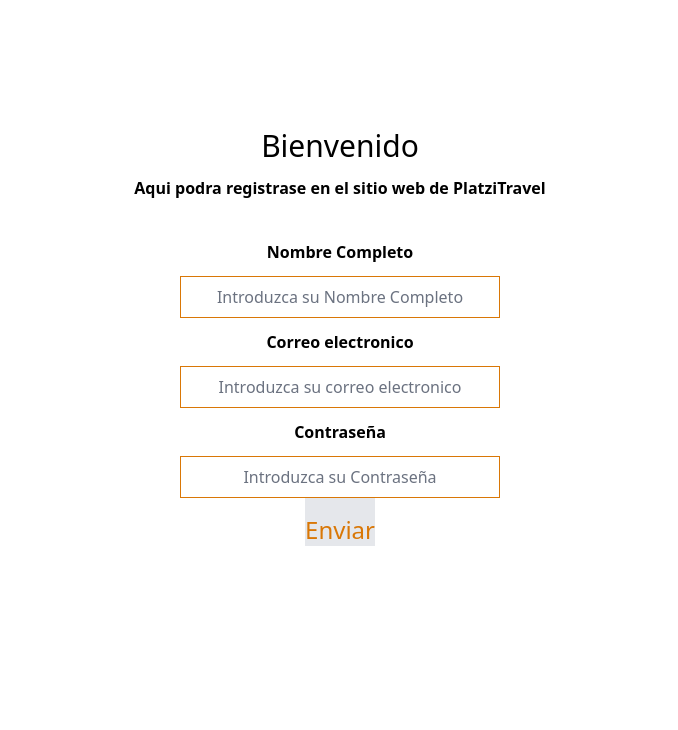
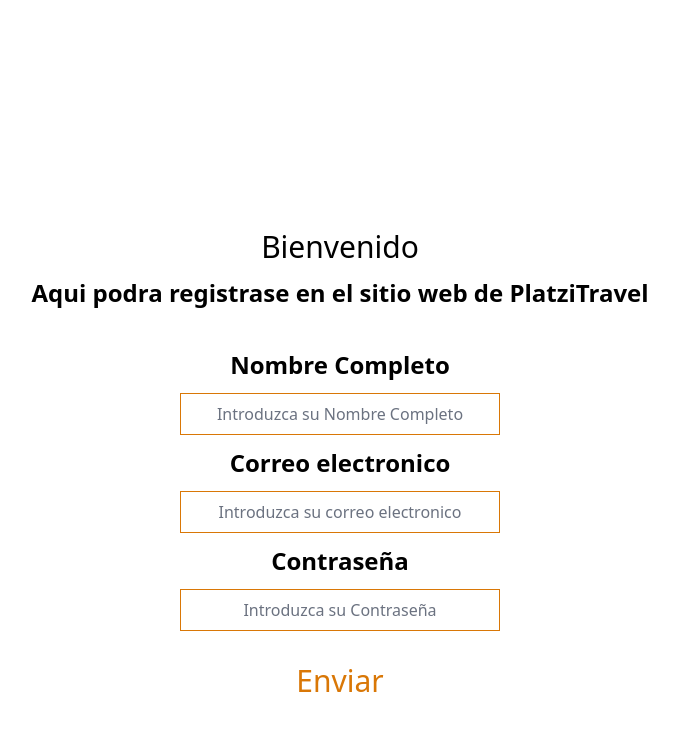
Before and after one commit to DIegoDevcode/Platzi-travel-tailwindcss, a website: page public/registrationForm.html in a window 1280 px wide. Shown: the whole page, without its empty margins (300-978 px from the left). Drawn offline with Linux system fonts and the light colour scheme.

```diff
--- a/public/registrationForm.html
+++ b/public/registrationForm.html
@@ -11,19 +11,16 @@
 <body class="grid place-items-center w-screen h-screen">
    <main>
       <h1 class="text-center text-3xl pt-32">Bienvenido</h1>
-      <p class="text-center text-1xl font-semibold pt-3">Aqui podra registrase en el sitio web de PlatziTravel</p>
+      <h2 class="text-center text-2xl font-semibold pt-3">Aqui podra registrase en el sitio web de PlatziTravel</h2>
       <div class="flex flex-col items-center justify-center">
-         <h2 class="pt-10 pb-3 text-center font-semibold">Nombre Completo</h2>
+         <h1 class="pt-10 pb-3 text-center font-semibold text-2xl">Nombre Completo</h1>
          <input class="border-amber-600 w-80 text-center" type="text" placeholder="Introduzca su Nombre Completo">
-         <h2 class="pt-3 pb-3 text-center font-semibold">Correo electronico</h2>
-         <input class="border-amber-600 w-80 text-center" type="email" name="" id=""
-            placeholder="Introduzca su correo electronico">
-         <h2 class="pt-3 pb-3 text-center font-semibold">Contraseña</h2>
-         <input class="border-amber-600 w-80 text-center" type="password" name="" id=""
-            placeholder="Introduzca su Contraseña">
+         <h1 class="pt-3 pb-3 text-center font-semibold text-2xl">Correo electronico</h1>
+         <input class="border-amber-600 w-80 text-center" type="email" name="" id="" placeholder="Introduzca su correo electronico">
+         <h1 class="pt-3 pb-3 text-center font-semibold text-2xl">Contraseña</h1>
+         <input class="border-amber-600 w-80 text-center" type="password" name="" id="" placeholder="Introduzca su Contraseña">
          <div class="border-amber-600  w-full text-center">
-            <button class=" text-2xl bg-gray-200 text-amber-600 pt-4"><a class=""
-                  href="./index.html">Enviar</a></button>
+            <button class="rounded-xl text-3xl  text-amber-600 pt-8"><a href="./index.html">Enviar</a></button>
          </div>
       </div>
    </main>
```
Also changed, not shown: public/css/registration.css.
